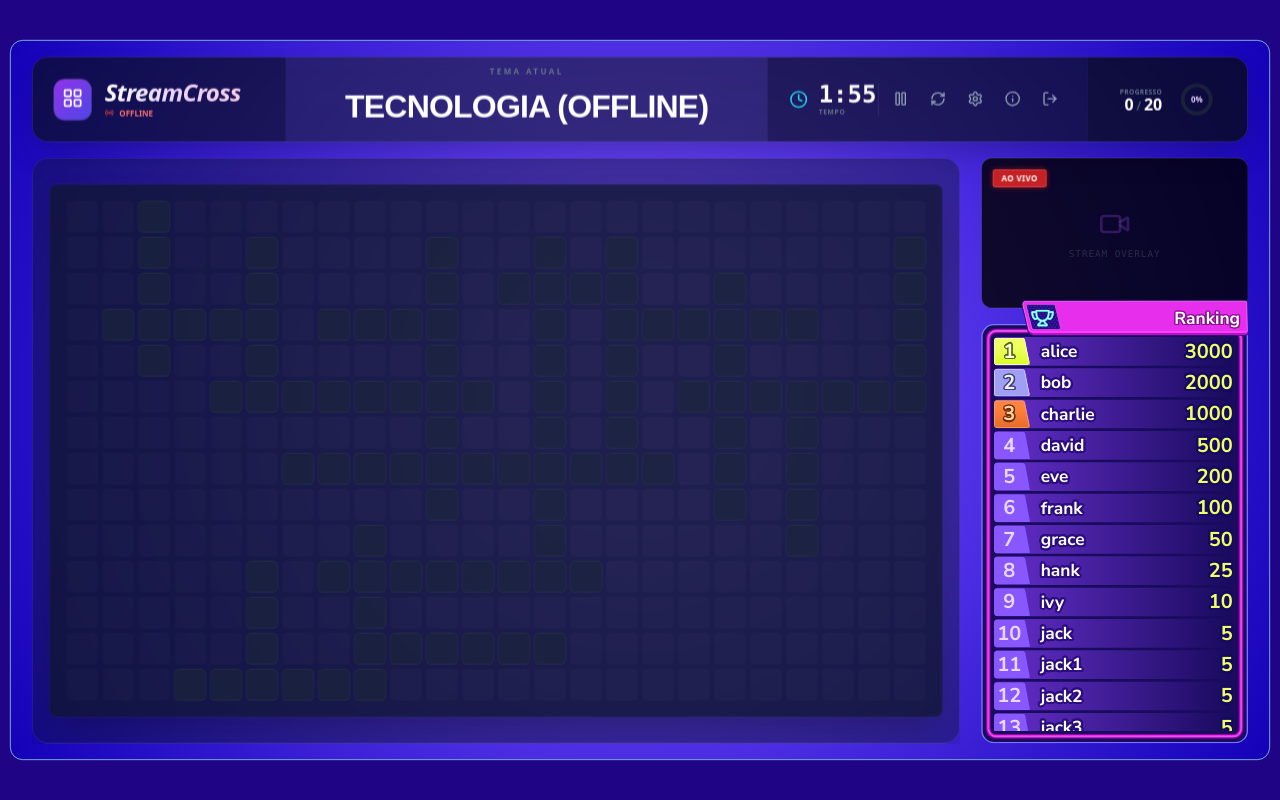
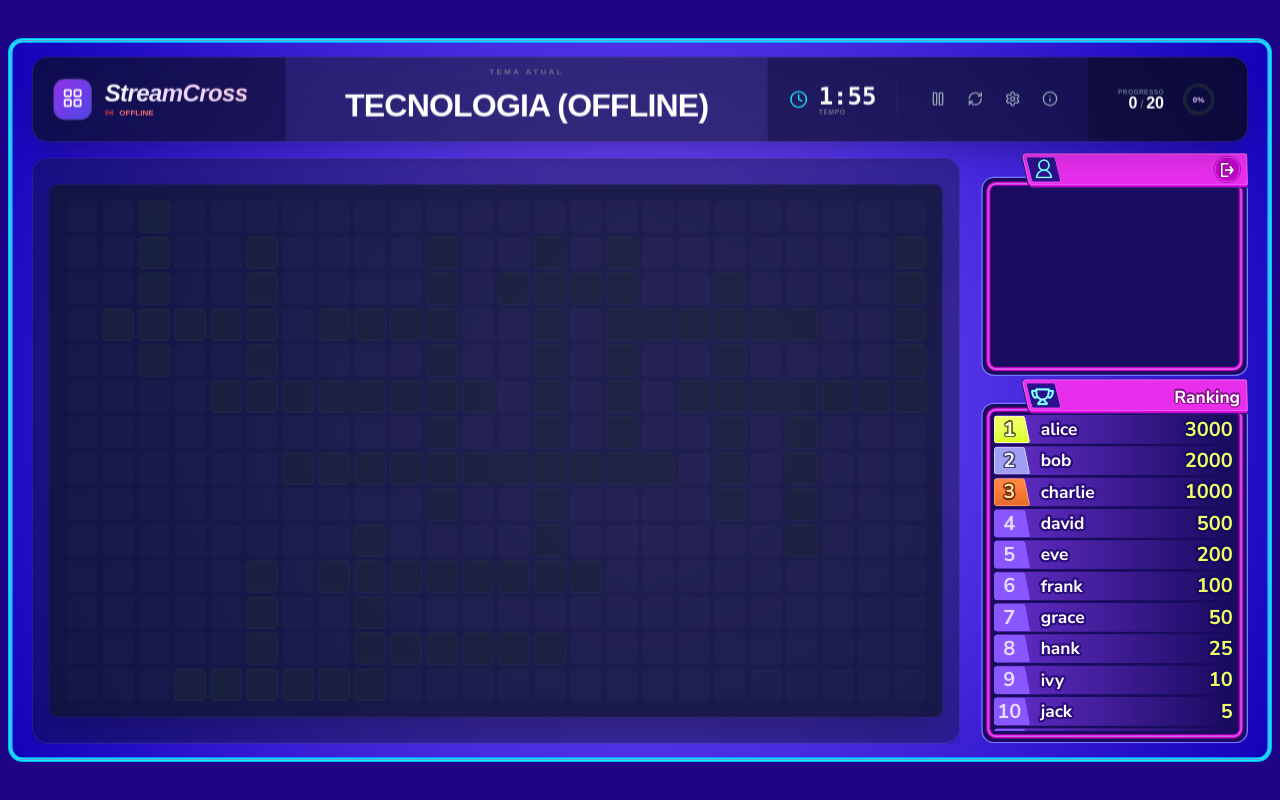
Before and after one commit to onrizon/crosswords, a Next.js app in the folder app/: page /game in a window 1280 px wide. Built offline with nearby package versions, Linux system fonts and the light colour scheme; no server answers; sample sign-in values are in the browser's storage; a web font is replaced by a local one.

Commit message:
fix: camera placehoder

```diff
--- a/app/components/cameraPlaceholder.tsx
+++ b/app/components/cameraPlaceholder.tsx
@@ -1,18 +1,42 @@
 import styles from '@/styles/CameraPlaceholder.module.css';
-import { Video } from 'lucide-react';
+import { useSession } from 'next-auth/react';
+import { Nunito_Sans } from 'next/font/google';
+
+const nunitoSans = Nunito_Sans({
+  subsets: ['latin'],
+  weight: ['700'],
+  variable: '--font-nunito-sans',
+});
 
 export const CameraPlaceholder = ({
-  t,
+  isLoading,
+  isSettingsOpen,
+  handleLogout,
 }: {
-  t: { streamOverlay: string; live: string };
+  isLoading: boolean;
+  isSettingsOpen: boolean;
+  handleLogout: () => void;
 }) => {
+  const { data: session } = useSession();
+
   return (
-    <div className={styles.container}>
-      <div className={styles.placeholder}>
-        <Video size={48} className={styles.icon} />
-        <span className={styles.text}>{t.streamOverlay}</span>
+    <div className={`${styles.container} ${nunitoSans.className}`}>
+      <div className={styles.borderContainer}>
+        <div className={styles.header}>
+          <div className={styles.icon} />
+          <h3 className={styles.title}>
+            {session?.user?.twitchLogin}
+            <button
+              onClick={handleLogout}
+              disabled={isLoading || isSettingsOpen}
+              className={styles.button}
+              title='Logout'
+            >
+              <span />
+            </button>
+          </h3>
+        </div>
       </div>
-      <div className={styles.liveBadge}>{t.live}</div>
     </div>
   );
 };
--- a/app/components/menu.tsx
+++ b/app/components/menu.tsx
@@ -1,13 +1,5 @@
 import styles from '@/styles/Menu.module.css';
-import {
-  Info,
-  Loader2,
-  LogOut,
-  Pause,
-  Play,
-  RefreshCw,
-  Settings,
-} from 'lucide-react';
+import { Info, Loader2, Pause, Play, RefreshCw, Settings } from 'lucide-react';
 
 export const Menu = ({
   isPaused,
@@ -16,7 +8,6 @@ export const Menu = ({
   isInfoOpen,
   handleOpenSettings,
   handleOpenInfo,
-  handleLogout,
   handlePause,
   handleNextLevel,
 }: {
@@ -26,7 +17,6 @@ export const Menu = ({
   isInfoOpen: boolean;
   handleOpenSettings: () => void;
   handleOpenInfo: () => void;
-  handleLogout: () => void;
   handlePause: () => void;
   handleNextLevel: () => void;
 }) => {
@@ -70,14 +60,6 @@ export const Menu = ({
       >
         <Info size={24} />
       </button>
-      <button
-        onClick={handleLogout}
-        disabled={isLoading || isSettingsOpen}
-        className={styles.button}
-        title='Ajuda / Comandos'
-      >
-        <LogOut size={24} />
-      </button>
     </div>
   );
 };
--- a/app/pages/game.tsx
+++ b/app/pages/game.tsx
@@ -382,12 +382,7 @@ const Game: React.FC = () => {
               <LayoutGrid size={32} className={styles.logoIcon} />
             </div>
             <div className={styles.logoTextContainer}>
-              <h1 className={styles.logoTitle}>
-                StreamCross
-                <span className={styles.logoSubtitle}>
-                  {session?.user?.twitchLogin}
-                </span>
-              </h1>
+              <h1 className={styles.logoTitle}>StreamCross</h1>
               <div className={styles.statusContainer}>
                 <Radio
                   size={14}
@@ -440,7 +435,6 @@ const Game: React.FC = () => {
               isInfoOpen={isInfoOpen}
               handleOpenSettings={handleOpenSettings}
               handleOpenInfo={handleOpenInfo}
-              handleLogout={handleLogout}
               handlePause={handlePause}
               handleNextLevel={handleNextLevel}
             />
@@ -498,7 +492,11 @@ const Game: React.FC = () => {
           {/* RIGHT: Sidebar (Fixed Width) - Layout always assumes horizontal desktop view */}
           <div className={styles.sidebar}>
             {/* Streamer Camera Placeholder */}
-            <CameraPlaceholder t={t} />
+            <CameraPlaceholder
+              isLoading={isLoading}
+              isSettingsOpen={isSettingsOpen}
+              handleLogout={handleLogout}
+            />
 
             {/* Leaderboard - Expanded to fill remaining space */}
             <TopPlayers userScores={userScores} t={t} />
--- a/app/styles/CameraPlaceholder.module.css
+++ b/app/styles/CameraPlaceholder.module.css
@@ -1,53 +1,86 @@
 .container {
-  aspect-ratio: 16 / 9;
-  background-color: rgba(0, 0, 0, 0.8);
-  border-radius: 1rem;
-  border: 1px solid rgba(255, 255, 255, 0.1);
+  background: #190b5e;
+  border: 2px solid #7976ff;
+  border-radius: 19px;
+  display: flex;
+  flex: 1;
+  height: 245px;
+  margin-top: 28px;
+  padding: 5px;
   position: relative;
-  overflow: hidden;
-  box-shadow: 0 25px 50px -12px rgba(0, 0, 0, 0.25);
-  flex-shrink: 0;
-  box-shadow: 0 0 0 1px rgba(255, 255, 255, 0.05);
 }
 
-.placeholder {
+.borderContainer {
+  border: 1px solid #fbb3ff;
+  border-radius: 12px;
+  box-shadow: 0 0 0 1px #e72eed, inset 0 0 0 1px #e72eed, 0 0 0 2px #c800d8,
+    inset 0 0 0 2px #c800d8, 0 0 0 3px #850093, inset 0 0 0 3px #850093;
+  display: flex;
+  flex: 1;
+  margin: 3px;
+  padding: 8px;
+}
+
+.header {
+  align-items: center;
+  background: url('/images/bgSidebarTitle.svg') no-repeat center center;
+  background-size: cover;
+  display: flex;
+  height: 54px;
+  justify-content: space-between;
+  padding: 0 14px 5px 21px;
   position: absolute;
-  inset: 0;
-  display: flex;
-  flex-direction: column;
-  align-items: center;
-  justify-content: center;
-  color: rgb(71, 85, 105);
+  right: -4px;
+  top: -38px;
+  width: 342px;
 }
 
 .icon {
-  margin-bottom: 0.75rem;
-  opacity: 0.5;
-  color: rgba(168, 85, 247, 0.5);
+  background: url('/images/icoUser.svg') no-repeat center center;
+  background-size: cover;
+  display: block;
+  height: 31px;
+  width: 26px;
 }
 
-.text {
-  font-size: 0.875rem;
-  font-family: ui-monospace, SFMono-Regular, 'SF Mono', Menlo, Monaco, Consolas,
-    monospace;
-  text-transform: uppercase;
-  letter-spacing: 0.1em;
-  opacity: 0.5;
+.title {
+  align-items: center;
+  color: #ffffff;
+  display: flex;
+  font-size: 26px;
+  text-shadow: rgb(139, 19, 145) 2px 0px 0px,
+    rgb(139, 19, 145) 1.75517px 0.958851px 0px,
+    rgb(139, 19, 145) 1.0806px 1.68294px 0px,
+    rgb(139, 19, 145) 0.141474px 1.99499px 0px,
+    rgb(139, 19, 145) -0.832294px 1.81859px 0px,
+    rgb(139, 19, 145) -1.60229px 1.19694px 0px,
+    rgb(139, 19, 145) -1.97998px 0.28224px 0px,
+    rgb(139, 19, 145) -1.87291px -0.701566px 0px,
+    rgb(139, 19, 145) -1.30729px -1.5136px 0px,
+    rgb(139, 19, 145) -0.421592px -1.95506px 0px,
+    rgb(139, 19, 145) 0.567324px -1.91785px 0px,
+    rgb(139, 19, 145) 1.41734px -1.41108px 0px,
+    rgb(139, 19, 145) 1.92034px -0.558831px 0px;
 }
 
-.liveBadge {
-  position: absolute;
-  top: 1rem;
-  left: 1rem;
-  padding: 0.25rem 0.75rem;
-  background-color: rgba(220, 38, 38, 0.9);
-  backdrop-filter: blur(4px);
-  color: white;
-  font-size: 0.75rem;
-  font-weight: 900;
-  border-radius: 0.25rem;
-  text-transform: uppercase;
-  letter-spacing: 0.05em;
-  border: 1px solid rgba(248, 113, 113, 0.5);
-  box-shadow: 0 0 10px rgba(220, 38, 38, 0.5);
+.button {
+  align-items: center;
+  background: #c303c9;
+  border: 1.5px solid #f75cff;
+  border-radius: 50%;
+  box-shadow: 0 0 0 1.5px #a714af;
+  cursor: pointer;
+  display: flex;
+  height: 38px;
+  justify-content: center;
+  margin-left: 10px;
+  width: 38px;
 }
+
+.button span {
+  background: url('/images/icoLogout.svg') 0 0 no-repeat;
+  background-size: cover;
+  display: block;
+  height: 22px;
+  width: 22px;
+}
--- a/app/styles/Game.module.css
+++ b/app/styles/Game.module.css
@@ -13,19 +13,20 @@
 }
 
 .innerContainer {
+  align-items: center;
   background: radial-gradient(circle at center, #714afe 18%, #1301b8 100%);
-  position: relative;
+  border: 1.5px solid #a8f9ff;
+  border-radius: 19px;
+  box-shadow: 0 0 0 1.5px #00eeff, inset 0 0 0 1.5px #00eeff, 0 0 0 3px #00b2ff,
+    inset 0 0 0 3px #00b2ff;
   color: rgb(241, 245, 249);
   display: flex;
+  position: relative;
   flex-direction: column;
-  align-items: center;
+  gap: 1rem;
+  overflow: hidden;
   padding: 1.5rem 2rem;
-  gap: 1rem;
-  font-family: ui-sans-serif, system-ui, sans-serif;
-  overflow: hidden;
   transform-origin: center;
-  border: 1px solid #a8f9ff;
-  border-radius: 19px;
 }
 
 /* Header */
@@ -315,7 +316,7 @@
   width: 400px;
   flex-shrink: 0;
   flex-direction: column;
-  gap: 1.5rem;
+  gap: 40px;
   height: 100%;
 }
 
```
Also changed, not shown: app/public/images/icoLogout.svg (added).
